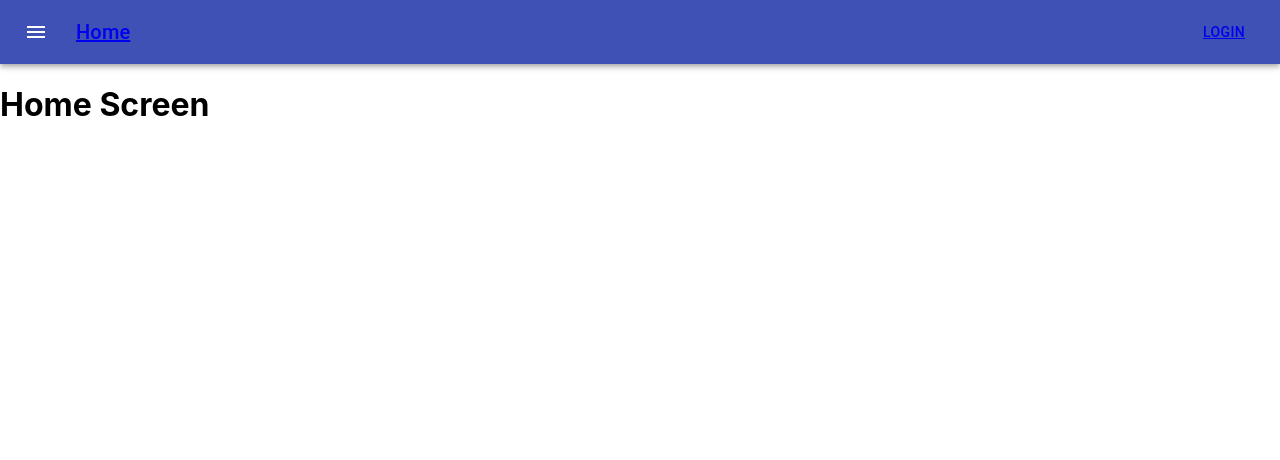
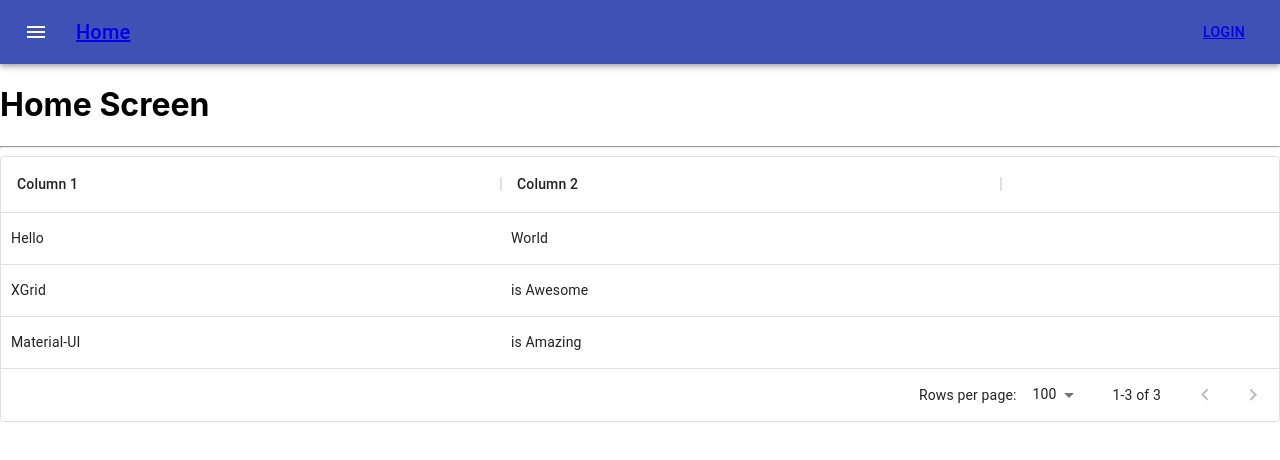
Before and after one commit to giososa24/prueba-tecnica, a React (Create React App) app: page / in a window 1280 px wide. Shown: the top 460 px of the page. Built offline with nearby package versions, Linux system fonts and the light colour scheme.

Commit message:
Se agrega Data Grid

```diff
--- a/package.json
+++ b/package.json
@@ -4,6 +4,7 @@
   "private": true,
   "dependencies": {
     "@material-ui/core": "^4.11.4",
+    "@material-ui/data-grid": "^4.0.0-alpha.28",
     "@material-ui/icons": "^4.11.2",
     "@testing-library/jest-dom": "^5.11.4",
     "@testing-library/react": "^11.1.0",
--- a/src/pages/HomeScreen.tsx
+++ b/src/pages/HomeScreen.tsx
@@ -1,11 +1,32 @@
-import React from 'react'
+import { DataGrid, GridRowsProp, GridColDef, GridFilterModel } from '@material-ui/data-grid';
 
 const HomeScreen = () => {
+
+    const rows: GridRowsProp = [
+        { id: 1, col1: 'Hello', col2: 'World' },
+        { id: 2, col1: 'XGrid', col2: 'is Awesome' },
+        { id: 3, col1: 'Material-UI', col2: 'is Amazing' },
+    ];
+
+    const columns: GridColDef[] = [
+        { field: 'col1', headerName: 'Column 1', width: 500, editable: true, filterable: true,  },
+        { field: 'col2', headerName: 'Column 2', width: 500, editable: true },
+    ];
+
+    const riceFilterModel: GridFilterModel = {
+        items: [{ columnField: 'col1', operatorValue: 'contains', value: '' }],
+      };
+
     return (
         <div>
             <h1>Home Screen</h1>
+            <hr />
+
+            <div style={{ height: 300, width: '100%' }}>
+                <DataGrid autoHeight rows={rows} columns={columns} filterModel={riceFilterModel} />
+            </div>
         </div>
     )
 }
 
-export default HomeScreen
+export default HomeScreen;
```
Also changed, not shown: 1 other file (tests, documents, lock files or other folders).
